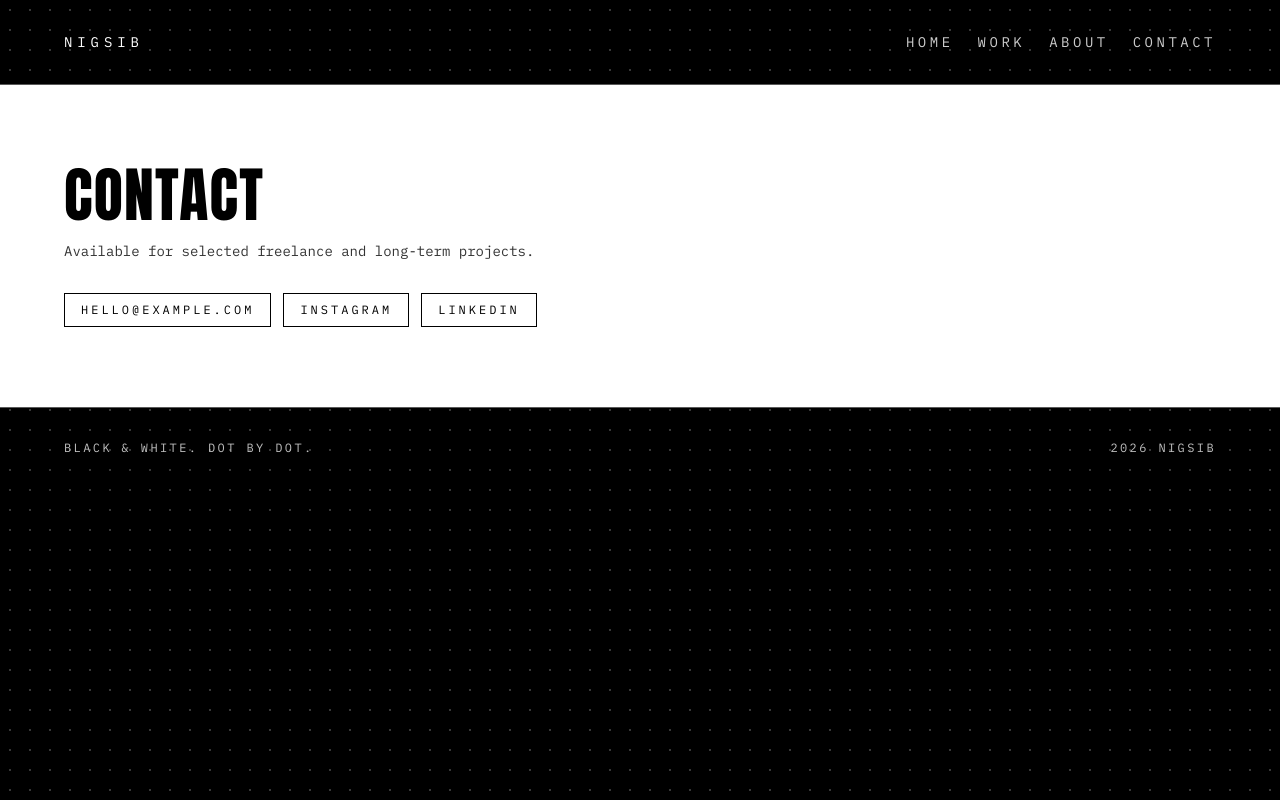
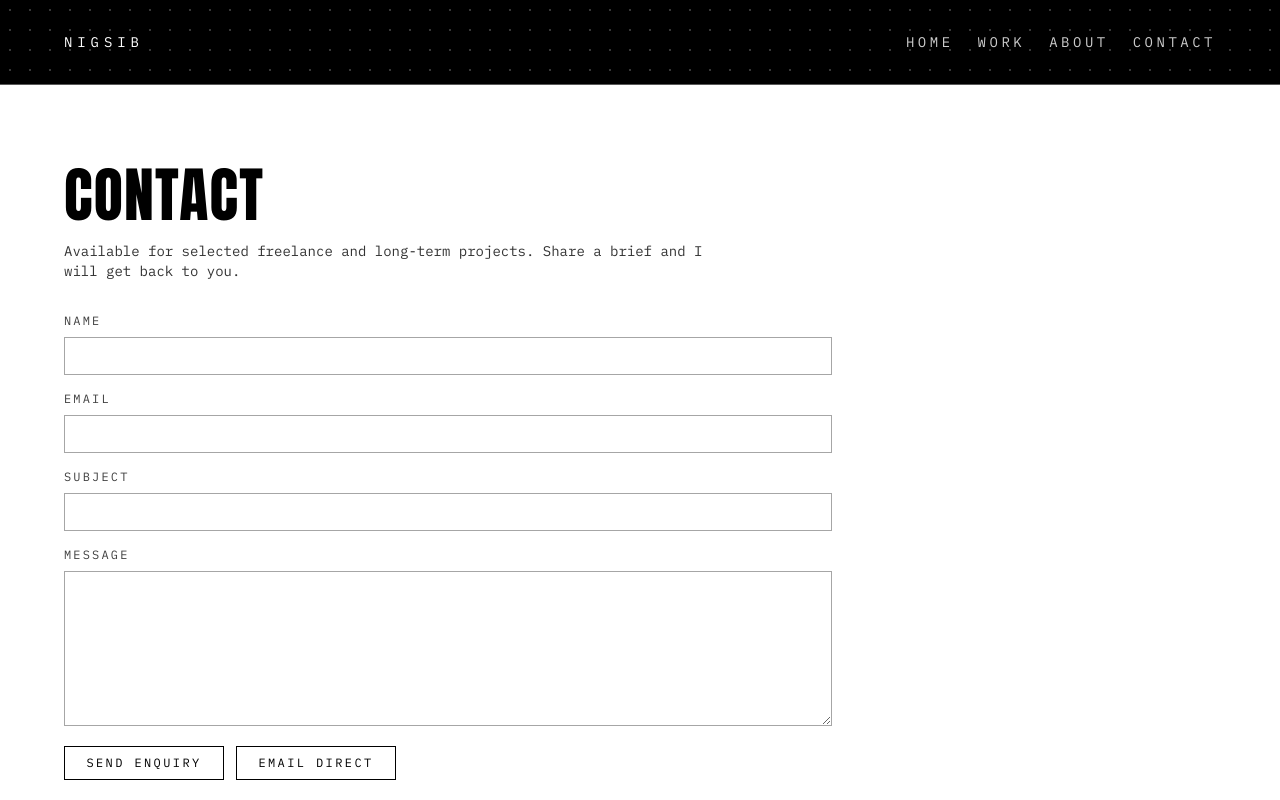
Before and after one commit to nigsiB/website, a Next.js app: page /contact in a window 1280 px wide. Shown: the top 800 px of the page. Built offline with nearby package versions, Linux system fonts and the light colour scheme.

Commit message:
Improve image framing and add direct contact enquiry form.
This prevents project screenshots from being cropped and adds a full contact form flow to streamline new project enquiries.

Made-with: Cursor

```diff
--- a/src/app/contact/page.tsx
+++ b/src/app/contact/page.tsx
@@ -3,17 +3,69 @@ export default function ContactPage() {
     <main className="invert-panel px-6 py-14 md:px-12 md:py-20">
       <div className="mx-auto w-full max-w-6xl">
         <h1 className="text-5xl md:text-6xl">CONTACT</h1>
-        <p className="mt-4 max-w-2xl text-sm text-black/80">Available for selected freelance and long-term projects.</p>
-        <div className="mt-8 flex flex-wrap gap-3 text-xs tracking-[0.25em]">
-          <a className="border border-black px-4 py-2 hover:bg-black hover:text-white" href="mailto:hello@example.com">
-            HELLO@EXAMPLE.COM
-          </a>
-          <a className="border border-black px-4 py-2 hover:bg-black hover:text-white" href="#">
-            INSTAGRAM
-          </a>
-          <a className="border border-black px-4 py-2 hover:bg-black hover:text-white" href="#">
-            LINKEDIN
-          </a>
+        <p className="mt-4 max-w-2xl text-sm text-black/80">
+          Available for selected freelance and long-term projects. Share a brief and I will get back to you.
+        </p>
+
+        <form className="mt-8 grid gap-4 md:max-w-3xl" action="mailto:nigelburt@gmail.com" method="post" encType="text/plain">
+          <label className="grid gap-2 text-xs tracking-[0.18em] text-black/75">
+            NAME
+            <input
+              type="text"
+              name="name"
+              required
+              className="border border-black/35 bg-white px-3 py-2 text-sm tracking-normal text-black outline-none focus:border-black"
+            />
+          </label>
+
+          <label className="grid gap-2 text-xs tracking-[0.18em] text-black/75">
+            EMAIL
+            <input
+              type="email"
+              name="email"
+              required
+              className="border border-black/35 bg-white px-3 py-2 text-sm tracking-normal text-black outline-none focus:border-black"
+            />
+          </label>
+
+          <label className="grid gap-2 text-xs tracking-[0.18em] text-black/75">
+            SUBJECT
+            <input
+              type="text"
+              name="subject"
+              required
+              className="border border-black/35 bg-white px-3 py-2 text-sm tracking-normal text-black outline-none focus:border-black"
+            />
+          </label>
+
+          <label className="grid gap-2 text-xs tracking-[0.18em] text-black/75">
+            MESSAGE
+            <textarea
+              name="message"
+              required
+              rows={6}
+              className="border border-black/35 bg-white px-3 py-2 text-sm leading-relaxed tracking-normal text-black outline-none focus:border-black"
+            />
+          </label>
+
+          <div className="mt-1 flex flex-wrap items-center gap-3">
+            <button
+              type="submit"
+              className="inline-flex min-w-[10rem] items-center justify-center border border-black px-4 py-2 text-xs tracking-[0.2em] text-black transition-colors hover:bg-black hover:text-white"
+            >
+              SEND ENQUIRY
+            </button>
+            <a
+              className="inline-flex min-w-[10rem] items-center justify-center border border-black px-4 py-2 text-xs tracking-[0.2em] text-black transition-colors hover:bg-black hover:text-white"
+              href="mailto:nigelburt@gmail.com"
+            >
+              EMAIL DIRECT
+            </a>
+          </div>
+        </form>
+
+        <div className="mt-8 text-xs tracking-[0.16em] text-black/65">
+          <p>nigelburt@gmail.com</p>
         </div>
       </div>
     </main>
--- a/src/components/ProjectCard.tsx
+++ b/src/components/ProjectCard.tsx
@@ -41,7 +41,7 @@ export function ProjectCard({ project, screenshotPath, compact = false }: Projec
             alt={`${project.title} screenshot`}
             fill
             unoptimized
-            className="object-cover object-top transition duration-300 group-hover:scale-105"
+            className="bg-black object-contain object-top transition duration-300 group-hover:scale-105"
             loading="lazy"
             onError={() => setImageSrc(placeholderSrc)}
             sizes="(max-width: 768px) 100vw, 50vw"
--- a/src/components/WorkSectionGrid.tsx
+++ b/src/components/WorkSectionGrid.tsx
@@ -22,7 +22,7 @@ export function WorkSectionGrid({ section }: WorkSectionGridProps) {
                   src={item.imagePath}
                   alt={`${item.title} portfolio visual`}
                   fill
-                  className="object-cover object-top"
+                  className="bg-black object-contain object-top"
                   sizes="(max-width: 768px) 100vw, 50vw"
                 />
               )}
```
